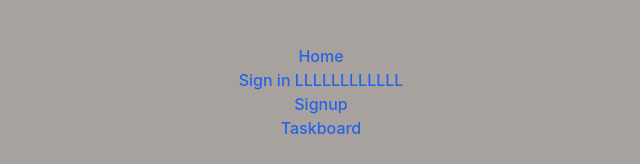
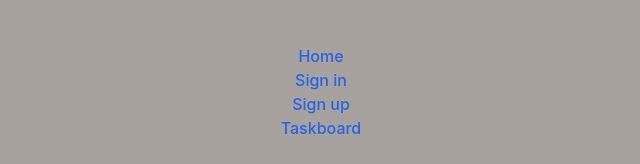
Before and after one commit to Sawbez/gamify-real, a React (Vite) app in the folder front/: page / in a window 1280 px wide. Shown: the part 308-472 px from the top of the page, without its empty margins (319-959 px from the left). Built offline with nearby package versions, Linux system fonts and the light colour scheme.

Commit message:
Testing no more

```diff
--- a/front/src/Layout.tsx
+++ b/front/src/Layout.tsx
@@ -23,10 +23,10 @@ const Layout = ({ userInfo }: {
           ) : (
             <>
               <li>
-                <Link to="/signin" className="text-blue-600">Sign in LLLLLLLLLLLL</Link>
+                <Link to="/signin" className="text-blue-600">Sign in</Link>
               </li>
               <li>
-                <Link to="/signup" className="text-blue-600">Signup</Link>
+                <Link to="/signup" className="text-blue-600">Sign up</Link>
               </li>
               <li>
                 <Link to="/taskboard" className="text-blue-600">Taskboard</Link>
```
